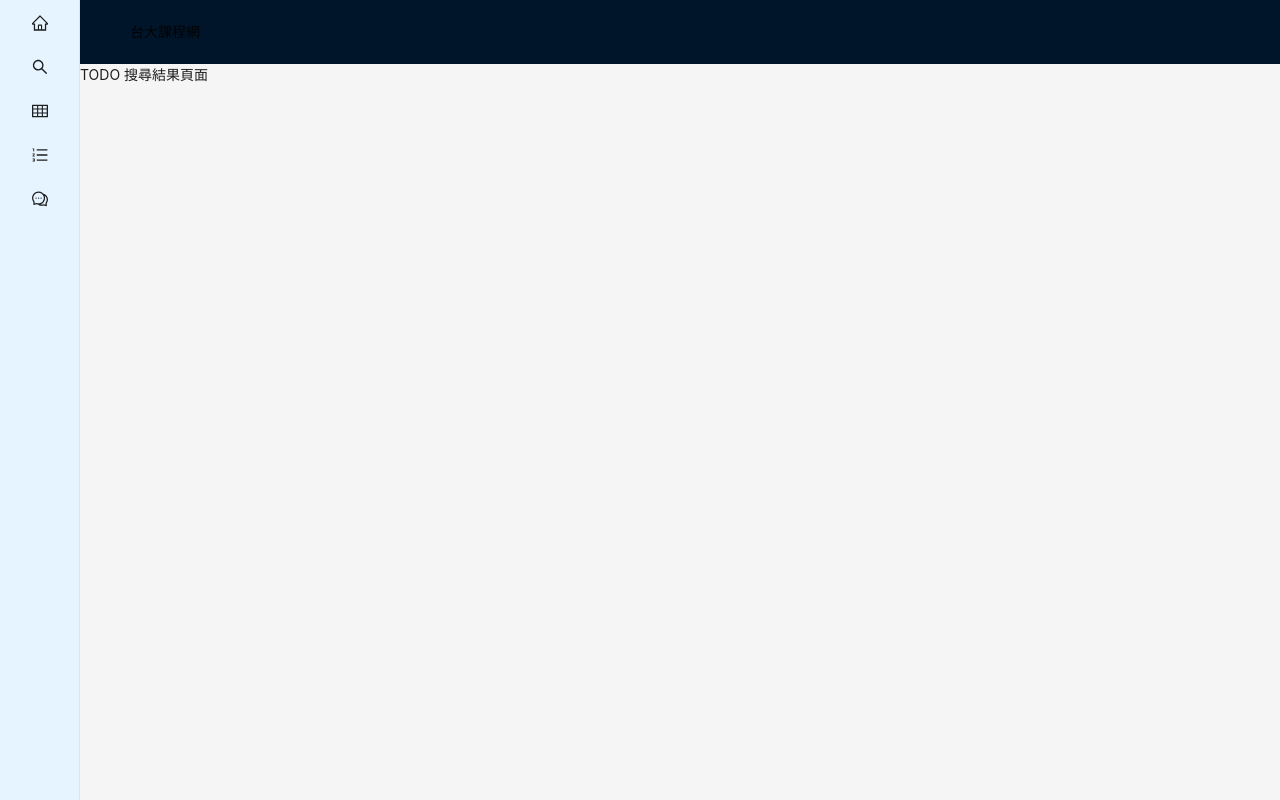
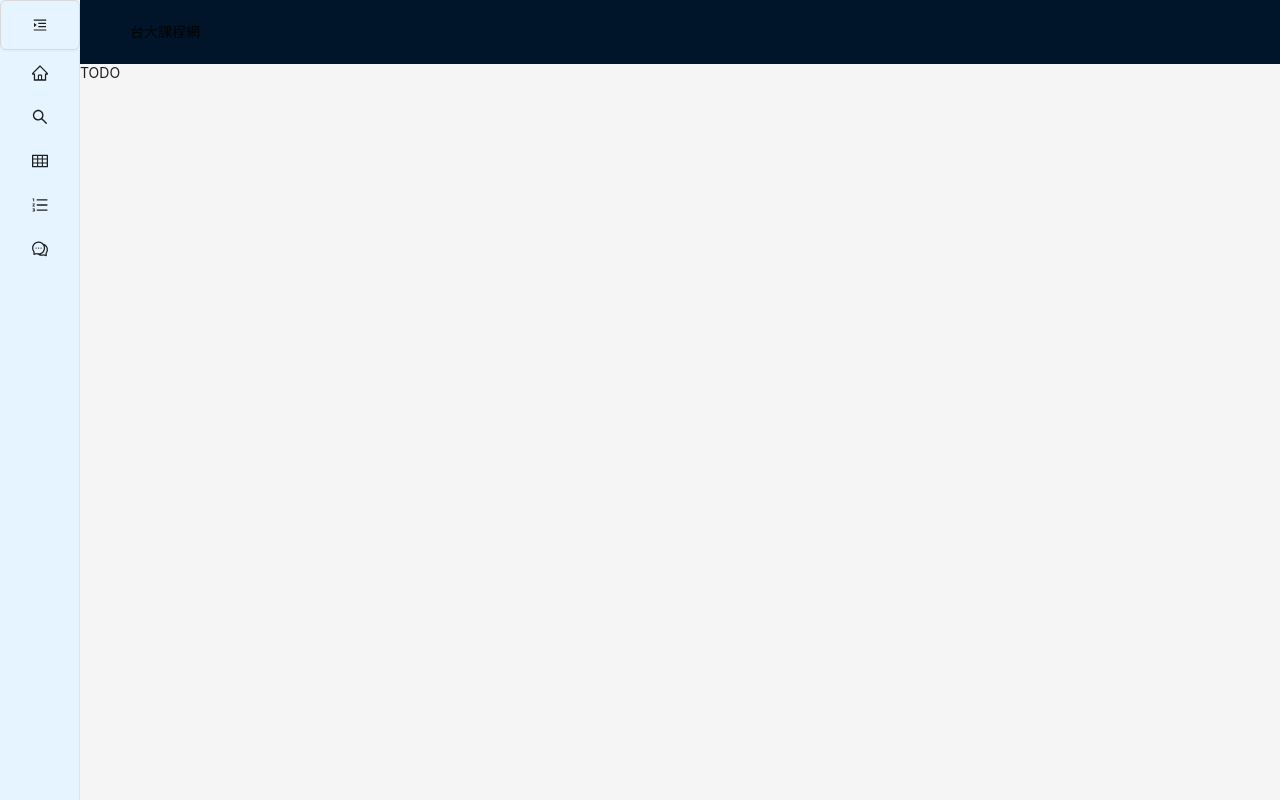
Before and after one commit to andy0314/wp1111_final, a React (Create React App) app in the folder frontend/: page /search in a window 1280 px wide. Built offline with nearby package versions, Linux system fonts and the light colour scheme.

Commit message:
edit sidebar collapse function

```diff
--- a/frontend/src/App.js
+++ b/frontend/src/App.js
@@ -1,4 +1,4 @@
-import { Routes, Route, Link, useNavigate } from 'react-router-dom';
+import { Routes, Route } from 'react-router-dom';
 import { Layout } from 'antd';
 import styled from 'styled-components';
 
@@ -26,6 +26,7 @@ const SideBarWrapper = styled(Sider)`
 
 function App() {
   const { sideBarCollapse } = useData();
+
   return (
     <AppWrapper>
       <Layout>
--- a/frontend/src/containers/SearchPage.js
+++ b/frontend/src/containers/SearchPage.js
@@ -4,7 +4,7 @@ const SearchPage = () => {
 
     return (
         <div>
-            TODO 搜尋結果頁面
+            TODO
         </div>
     )
 }
--- a/frontend/src/containers/SideBar.js
+++ b/frontend/src/containers/SideBar.js
@@ -1,8 +1,10 @@
-import { useNavigate } from "react-router-dom";
-import { Menu } from 'antd';
-import { HomeOutlined, SearchOutlined, TableOutlined, OrderedListOutlined, CommentOutlined } from '@ant-design/icons'
+import { useNavigate } from 'react-router-dom';
+import styled from 'styled-components'
+import { Button, Menu } from 'antd';
+import { HomeOutlined, SearchOutlined, TableOutlined, OrderedListOutlined, CommentOutlined, MenuFoldOutlined, MenuUnfoldOutlined } from '@ant-design/icons'
 import { blue } from '@ant-design/colors'
-import React from "react";
+import { useData } from './hooks/useContext';
+
 
 function getItem(label, key, icon, children, type){
     return{
@@ -14,6 +16,26 @@ function getItem(label, key, icon, children, type){
     }
 }
 
+const ButtonWrapper = styled.div`
+    height: 50px;
+    width: 100%;
+    background: ${blue[0]};
+    display: flex;
+    justify-content: center;
+    align-items: center;
+`
+
+const StyledButton = styled(Button)`
+    height: 100%;
+    width: 100%;
+    background: ${blue[0]};
+`
+
+const SideBar = () => {
+    const navigate = useNavigate();
+
+    const { sideBarCollapse, setSideBarCollapse } = useData();
+
     const items = [
         getItem('主畫面', '/', <HomeOutlined />),
         getItem('搜尋課程', '/search', <SearchOutlined />),
@@ -24,18 +46,20 @@ const items = [
         ])
     ]
 
-const Navigate = (e) =>{
-    console.log("a")
+    const changeCollapse = () => {
+        setSideBarCollapse(!sideBarCollapse);
     }
 
-
-const SideBar = () => {
-    const navigate = useNavigate();
     return (
         <div style={{ height: "100%", width: "100%" }}>
+            <ButtonWrapper>
+                <StyledButton onClick={changeCollapse}>
+                    {sideBarCollapse? <MenuUnfoldOutlined/> : <MenuFoldOutlined/>}
+                </StyledButton>
+            </ButtonWrapper>
             <Menu
                 onClick={(e) => navigate(e.key)}
-                style={{height: "100%", width: "100%", background: blue[0]}}
+                style={{height: "calc(100% - 50px)", width: "100%", background: blue[0]}}
                 items={items}
                 mode='inline'
             />
```
Lines whose indentation alone changed are shown as unchanged.
